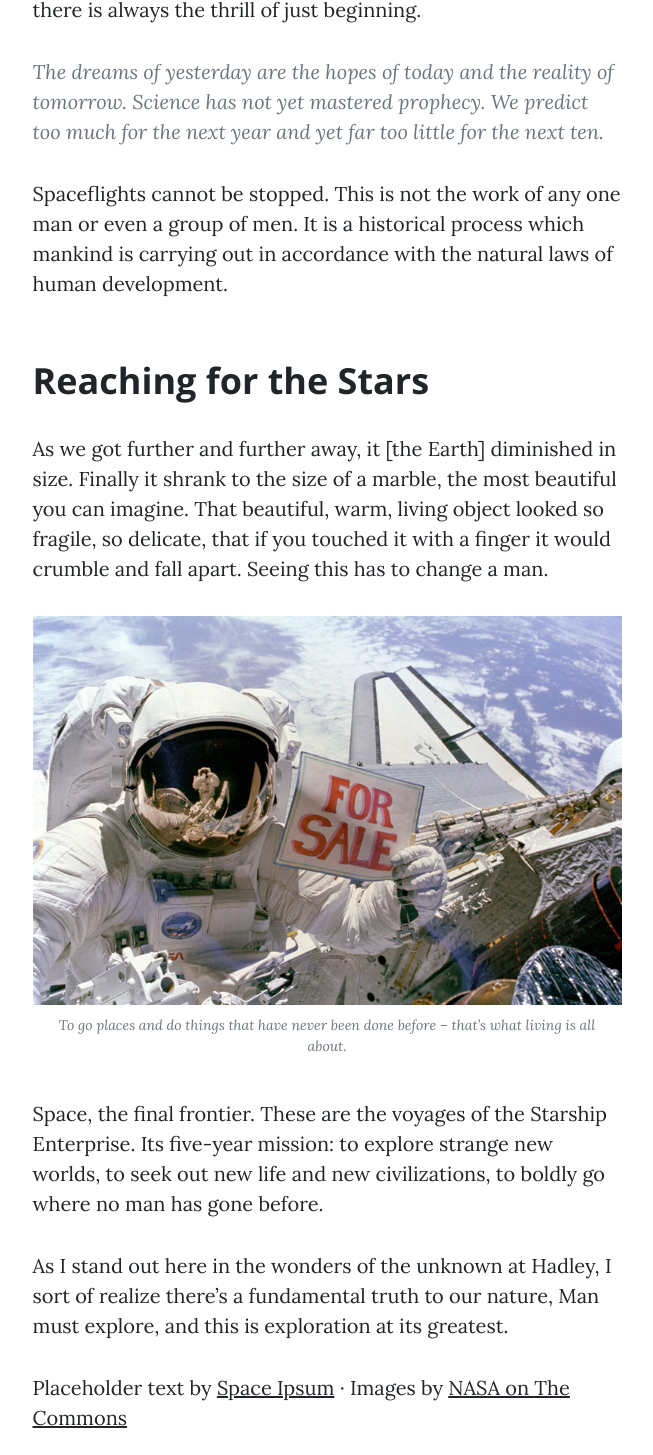
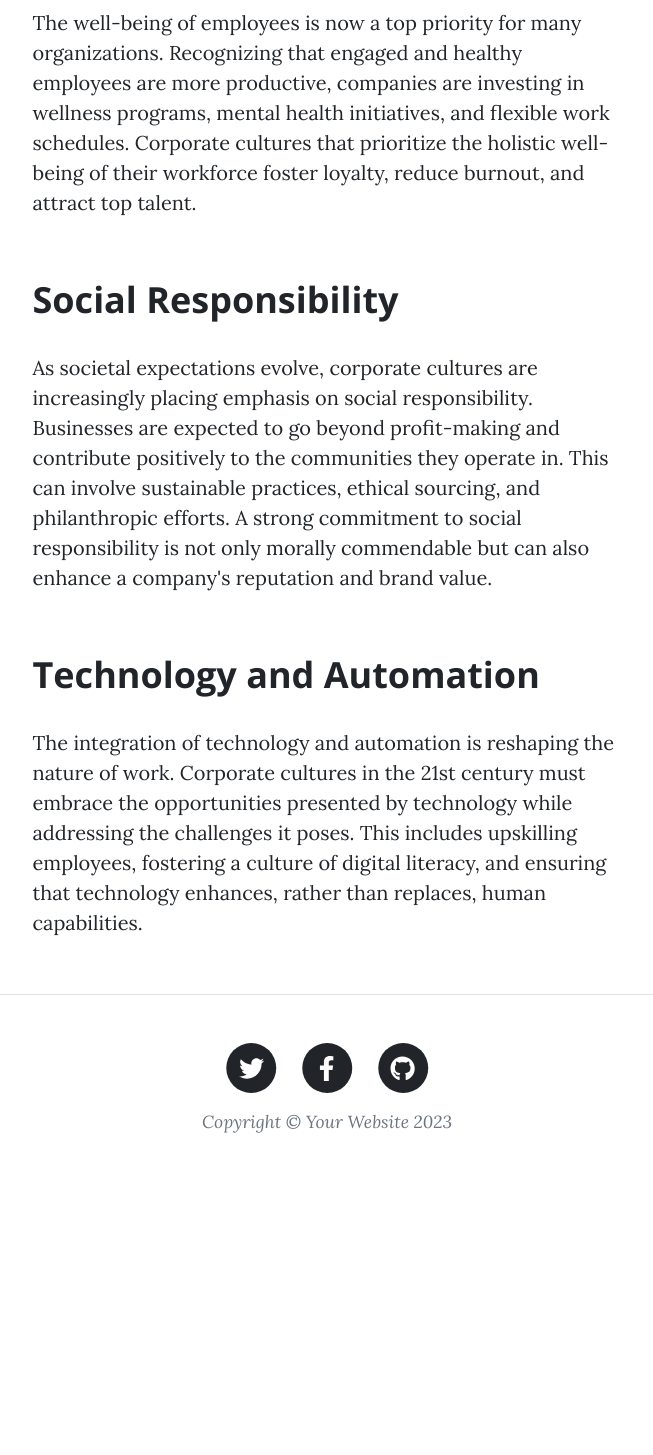
Before and after one commit to peter-abel/clean-blog, a plain HTML site: page post1.html in a window 1280 px wide. Shown: the part 2625-4080 px from the top of the page, without its empty margins (313-966 px from the left). After the commit the page ends 3808 px from the top, so only its background shows below. Drawn offline with nearby package versions, Linux system fonts and the light colour scheme.

Commit message:
new post
Signed-off-by: Abel Peter <peterabel791@gmail.com>

```diff
--- a/post1.html
+++ b/post1.html
@@ -66,20 +66,12 @@
                         <p>The 21st-century workplace aims to break down barriers, eliminate biases, and promote equality, ultimately leading to enhanced creativity and problem-solving.</p>
                         <h2 class="section-heading">Remote Work and Flexibility</h2>
                         <p>The advent of advanced communication technologies has facilitated the rise of remote work. The COVID-19 pandemic accelerated this trend, prompting companies to rethink their approach to workplace flexibility. Corporate cultures in the 21st century are adapting to hybrid models, allowing employees to balance work and personal life while maintaining productivity. Trust and clear communication are pivotal in ensuring the success of remote work arrangements.</p>
-                        <p>There can be no thought of finishing for ‘aiming for the stars.’ Both figuratively and literally, it is a task to occupy the generations. And no matter how much progress one makes, there is always the thrill of just beginning.</p>
-                        <blockquote class="blockquote">The dreams of yesterday are the hopes of today and the reality of tomorrow. Science has not yet mastered prophecy. We predict too much for the next year and yet far too little for the next ten.</blockquote>
-                        <p>Spaceflights cannot be stopped. This is not the work of any one man or even a group of men. It is a historical process which mankind is carrying out in accordance with the natural laws of human development.</p>
-                        <h2 class="section-heading">Reaching for the Stars</h2>
-                        <p>As we got further and further away, it [the Earth] diminished in size. Finally it shrank to the size of a marble, the most beautiful you can imagine. That beautiful, warm, living object looked so fragile, so delicate, that if you touched it with a finger it would crumble and fall apart. Seeing this has to change a man.</p>
-                        <a href="#!"><img class="img-fluid" src="assets/img/post-sample-image.jpg" alt="..." /></a>
-                        <span class="caption text-muted">To go places and do things that have never been done before – that’s what living is all about.</span>
-                        <p>Space, the final frontier. These are the voyages of the Starship Enterprise. Its five-year mission: to explore strange new worlds, to seek out new life and new civilizations, to boldly go where no man has gone before.</p>
-                        <p>As I stand out here in the wonders of the unknown at Hadley, I sort of realize there’s a fundamental truth to our nature, Man must explore, and this is exploration at its greatest.</p>
-                        <p>
-                            Placeholder text by
-                            <a href="http://spaceipsum.com/">Space Ipsum</a>
-                            &middot; Images by
-                            <a href="https://www.flickr.com/photos/nasacommons/">NASA on The Commons</a>
+                        <h2 class="section-heading">Employee Well-being</h2>
+                        <p>The well-being of employees is now a top priority for many organizations. Recognizing that engaged and healthy employees are more productive, companies are investing in wellness programs, mental health initiatives, and flexible work schedules. Corporate cultures that prioritize the holistic well-being of their workforce foster loyalty, reduce burnout, and attract top talent.</p>
+                        <h2 class="section-heading">Social Responsibility</h2>
+                        <p>As societal expectations evolve, corporate cultures are increasingly placing emphasis on social responsibility. Businesses are expected to go beyond profit-making and contribute positively to the communities they operate in. This can involve sustainable practices, ethical sourcing, and philanthropic efforts. A strong commitment to social responsibility is not only morally commendable but can also enhance a company's reputation and brand value.</p>
+                        <h2 class="section-heading">Technology and Automation</h2>
+                        <p>The integration of technology and automation is reshaping the nature of work. Corporate cultures in the 21st century must embrace the opportunities presented by technology while addressing the challenges it poses. This includes upskilling employees, fostering a culture of digital literacy, and ensuring that technology enhances, rather than replaces, human capabilities.</p>
                         </p>
                     </div>
                 </div>
```
